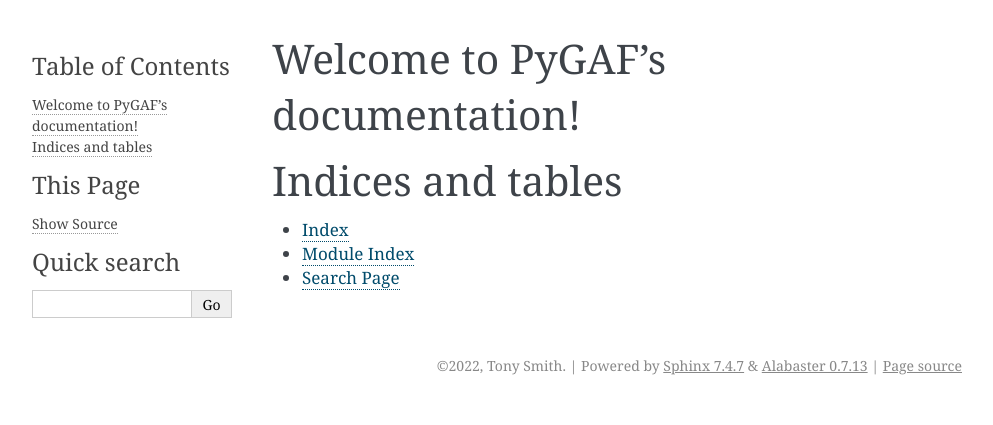
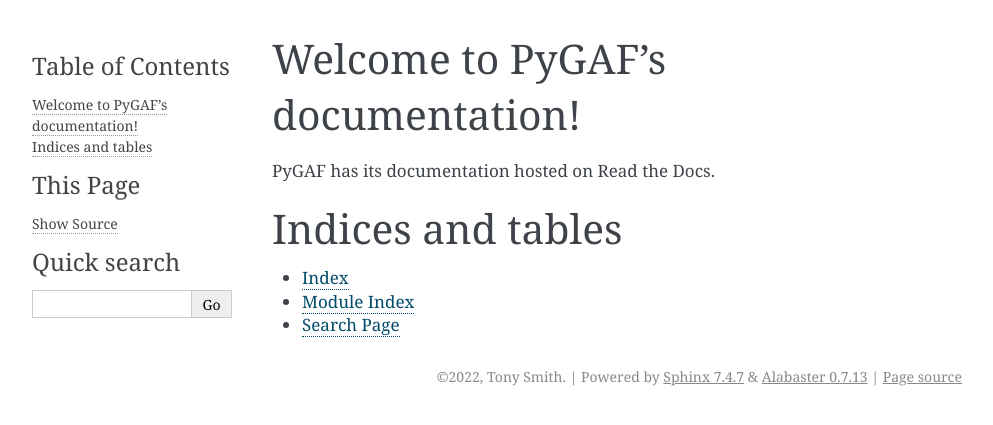
Before and after one commit to Moofbytes/PyGAF, a Sphinx documentation site: the page built from docs/index.rst, in a window 1280 px wide. Shown: the top 425 px of the page, without its empty margins (148-1141 px from the left). Built offline with Sphinx 7.4.7, drawn with Linux system fonts in a browser that asks for light colours.

Commit message:
Update index.rst

```diff
--- a/docs/index.rst
+++ b/docs/index.rst
@@ -5,6 +5,8 @@
 
 Welcome to PyGAF's documentation!
 =================================
+
+PyGAF has its documentation hosted on Read the Docs.
 
 .. toctree::
    :maxdepth: 2
```
